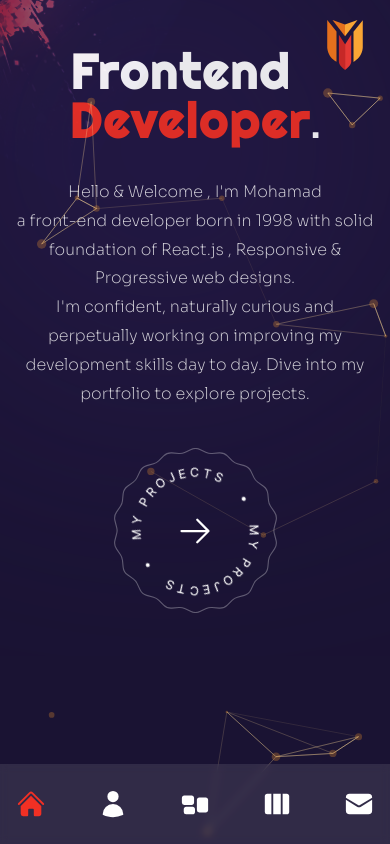
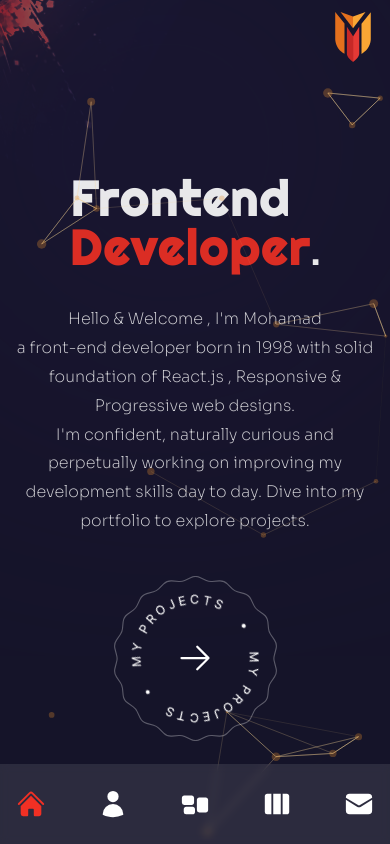
Before and after one commit to mohamad-imani/portfolio, a React (Vite) app: page / in a window 390 px wide. Built offline with nearby package versions, Linux system fonts and the light colour scheme.

Commit message:
final changes

```diff
--- a/src/App.jsx
+++ b/src/App.jsx
@@ -6,7 +6,6 @@ import Transition from './components/Transition';
 import AnimatedRoutes from './components/AnimatedRoutes';
 import Header from './components/Header';
 import { Toaster } from 'react-hot-toast';
-import { Suspense } from 'react';
 
 export default function App() {
   return (
--- a/src/components/Header.jsx
+++ b/src/components/Header.jsx
@@ -2,7 +2,7 @@ import { Link } from 'react-router-dom';
 import Socials from './Socials';
 const Header = () => {
   return (
-    <header className="absolute z-30  flex w-full items-center p-5 xl:h-[90px]  ">
+    <header className="absolute z-30  flex w-full items-center p-3 xl:h-[90px]">
       <div className="mx-auto w-full">
         <div className="flex items-center justify-end sm:justify-between sm:gap-y-6 lg:flex-row ">
           <div className="hidden gap-x-4 gap-y-3 lg:flex xxl:ml-48 ">
--- a/src/components/Layout.jsx
+++ b/src/components/Layout.jsx
@@ -1,11 +1,37 @@
 // components
+
+import { useEffect, useState } from 'react';
 import Nav from './Nav';
 import TopLeftImg from './TopLeftImg';
 import { Outlet } from 'react-router-dom';
+
 const Layout = () => {
+  const [isOverFlow, setIsOverflow] = useState(false);
+  useEffect(() => {
+    const handleResize = () => {
+      if (window.innerHeight <= 500 && window.innerWidth >= 400) {
+        setIsOverflow(true);
+      } else {
+        setIsOverflow(false);
+      }
+      console.log('Window innerHeight:', window.innerHeight);
+    };
+
+    // Attach the event listener
+    window.addEventListener('resize', handleResize);
+    handleResize();
+
+    // Cleanup the event listener on component unmount
+    return () => {
+      window.removeEventListener('resize', handleResize);
+    };
+  }, []);
+
   return (
     <div
-      className={`page relative bg-site bg-cover bg-no-repeat font-sora text-white overflow-y-scroll lg:overflow-hidden`}
+      className={`${
+        isOverFlow ? 'overflow-y-scroll' : 'overflow-y-hidden'
+      } page relative bg-site bg-cover bg-no-repeat font-sora text-white `}
     >
       <TopLeftImg />
       <Nav />
--- a/src/components/WorkSlider.jsx
+++ b/src/components/WorkSlider.jsx
@@ -209,9 +209,9 @@ export default function WorkSlider() {
           <div className="flex gap-2 text-[12px] sm:text-[16px]  ">
             <div className="flex items-center justify-center gap-x-1">
               <Link
-                className="underline-offset-4 hover:line-through"
+                className="underline-offset-4 hover:underline"
                 target="_blank"
-                to={'*'}
+                to={'https://m-imani-worldwise.vercel.app'}
               >
                 Live Demo
               </Link>
--- a/src/index.css
+++ b/src/index.css
@@ -45,6 +45,12 @@
   }
   .skills {
     margin-right: -50px;
+  }
+}
+
+@media (min-width : 960px) and (max-height : 400px){
+  .scroll {
+    overflow-y : scroll !important
   }
 }
 
--- a/src/pages/home/index.jsx
+++ b/src/pages/home/index.jsx
@@ -9,9 +9,9 @@ import { motion } from 'framer-motion';
 import { fadeIn } from '../../variants';
 const Home = () => {
   return (
-    <div className="  mt-12">
+    <div className="bg-primary/60 ">
       {/*text*/}
-      <motion.div className="w-full lg:h-[100dvh] ">
+      <motion.div className="w-full  h-[100dvh]">
         <div className="container mx-auto flex flex-col justify-center text-center xl:pt-40 xl:text-left h-full">
           {/*title*/}
           <motion.h1
@@ -19,7 +19,7 @@ const Home = () => {
             initial="hidden"
             animate="show"
             exit="hidden"
-            className="h1 text-white/90 text-5xl sm:mt-10 xxl:text-7xl"
+            className="h1 text-white/90 text-5xl mt-20 sm:mt-40  xl:mt-0 xxl:text-7xl"
           >
 
             <span className="font-[righteous]  tracking-wider -ml-[29px] xl:ml-0">Frontend
@@ -61,7 +61,7 @@ const Home = () => {
       <div className="absolute bottom-0 right-0 h-full w-full">
         {/*bg img*/}
 
-        <div className="translate-z-0 absolute h-full w-full bg-none mix-blend-color-dodge xl:bg-explosion xl:bg-opacity-80 xl:bg-cover xl:bg-right xl:bg-no-repeat  "></div>
+        <div className="translate-z-0 absolute h-full w-full bg-none mix-blend-color-dodge xl:bg-explosion xl:bg-opacity-90 xl:bg-cover xl:bg-right xl:bg-no-repeat  "></div>
         {/*particles*/}
         <ParticlesContainer />
         {/*avatar img*/}
```
